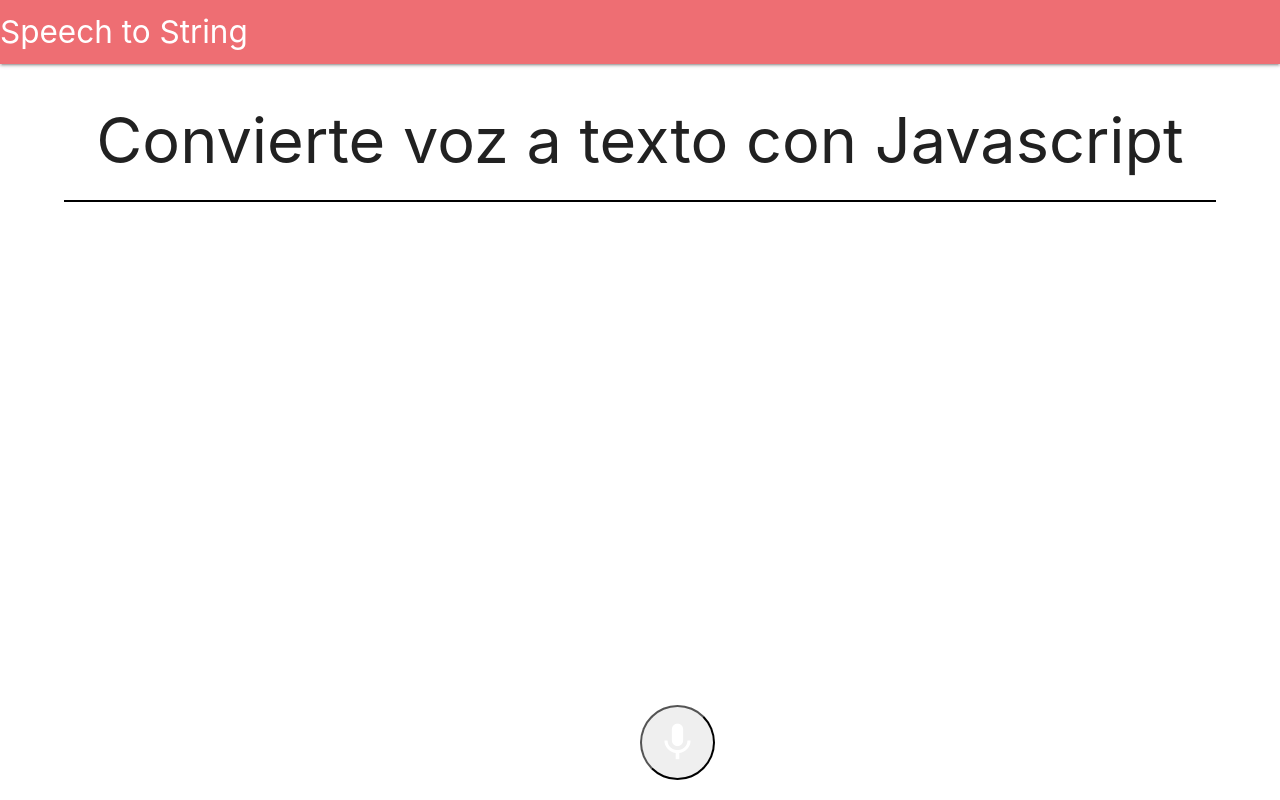
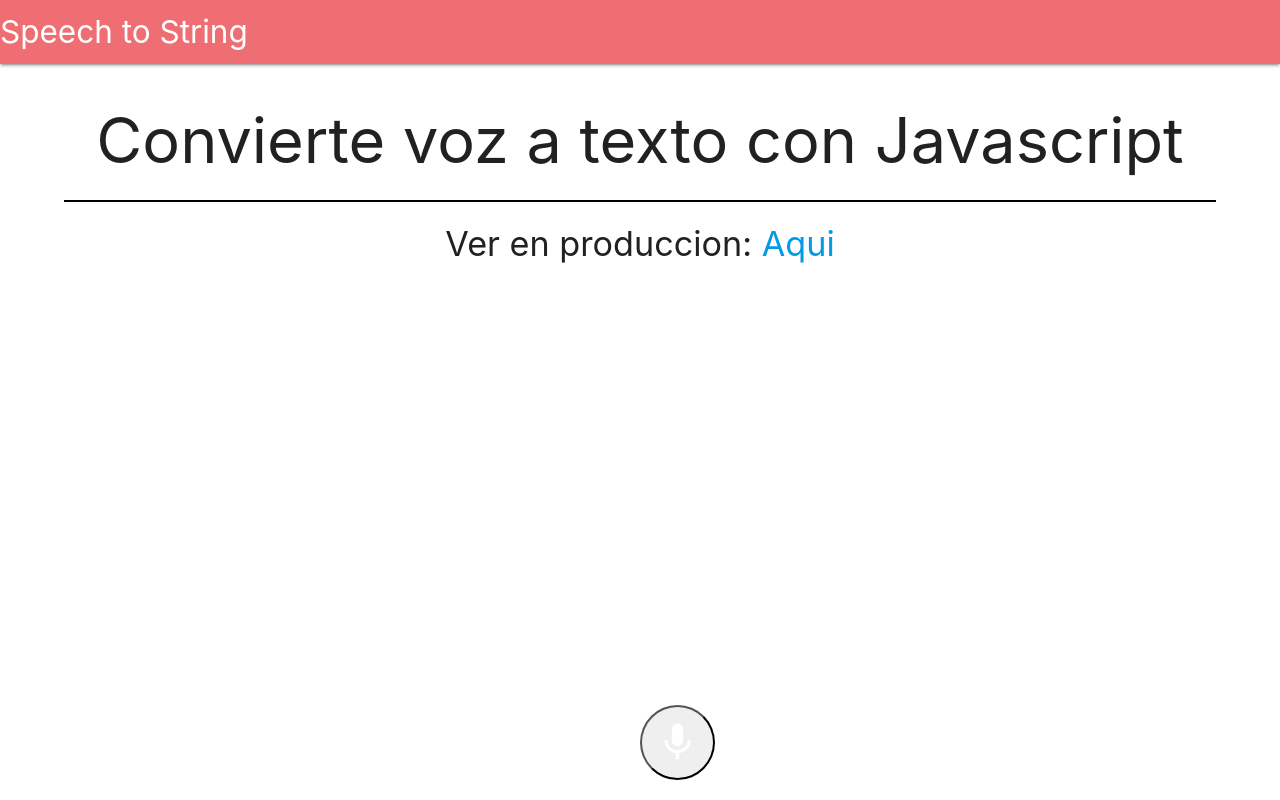
Before and after one commit to samuelcastillogt/speech-to-text, a plain HTML site: page index.html in a window 1280 px wide. Drawn offline with nearby package versions, Linux system fonts and the light colour scheme.

Commit message:
Update index.html

```diff
--- a/index.html
+++ b/index.html
@@ -26,7 +26,7 @@
     <div class="controls">
       <button id="play" class="darken-4"><i class="material-icons">keyboard_voice</i></button>
     </div>
-
+  <h4>Ver en produccion: <a href="https://samuelcastillogt.github.io/speech-to-text/">Aqui</a></h4>
     <script src="script.js"></script>
   </body>
 </html>
```
